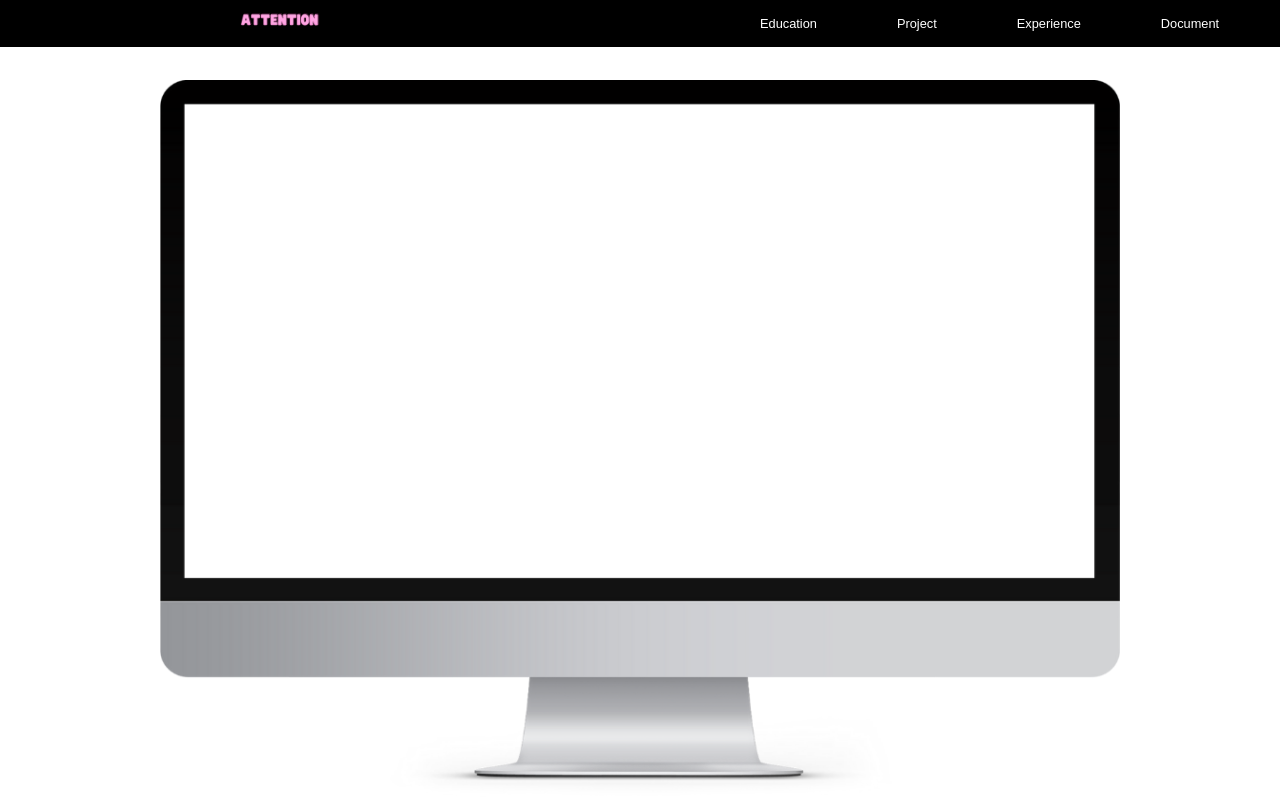
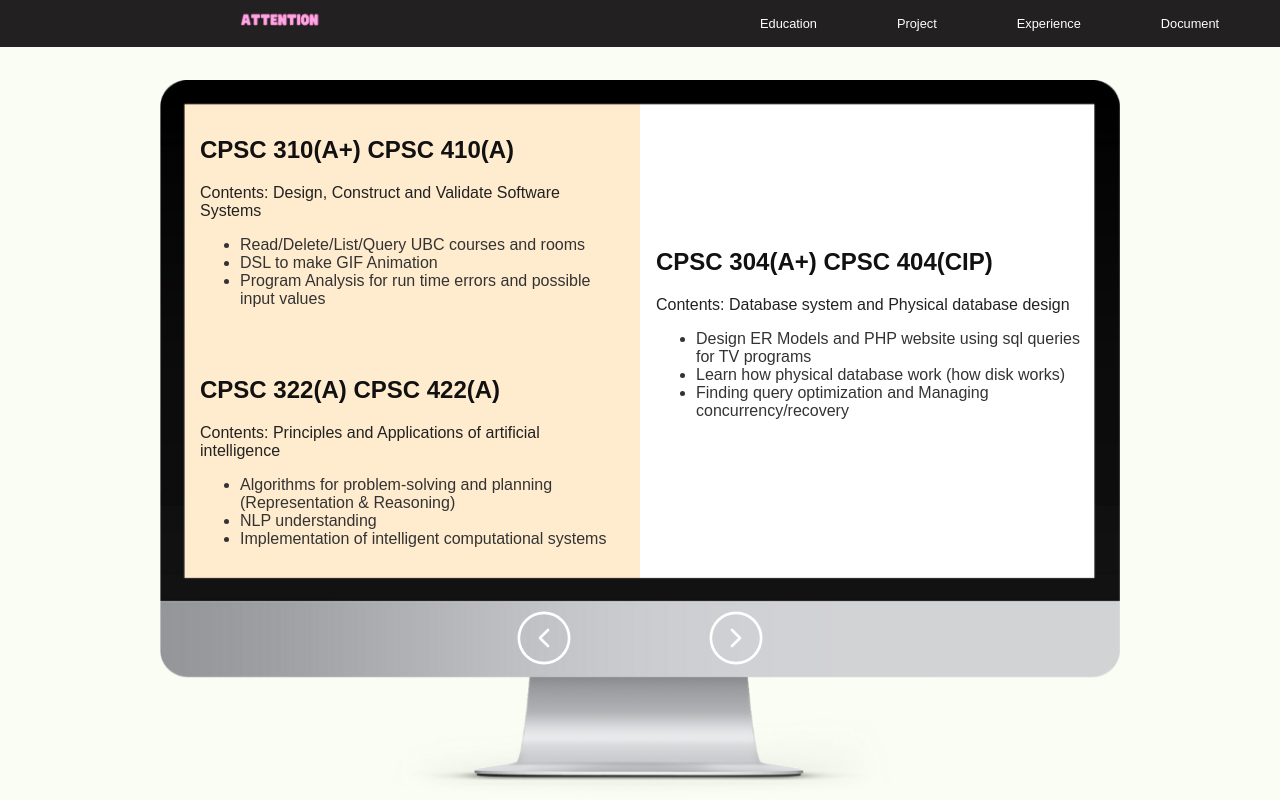
Before and after one commit to chunga7879/portfolio, a React (Create React App) app: page /education in a window 1280 px wide. Both pictures are taken after a click on the icon 704 px from the left and 636 px from the top of the page. Built offline with nearby package versions, Linux system fonts and the light colour scheme.

Commit message:
add edu complete

```diff
--- a/src/App.scss
+++ b/src/App.scss
@@ -8,6 +8,18 @@ html.full body {
 a {
   text-decoration: none;
   color: black;
+}
+
+h1 {
+  font-size: 2em;
+}
+
+h2 {
+  font-size: 1.5em;
+}
+
+h3 {
+  font-size: 1em;
 }
 
 a:hover {
@@ -32,7 +44,7 @@ a:hover {
     left: 0;
     z-index: 1;
     min-height: 2.5rem;
-    background-color: #000;
+    background-color: #222021;
 
     .logo {
       position: relative;
@@ -73,9 +85,10 @@ a:hover {
       position: relative;
       display: flex;
       justify-content: center;
-      z-index: 3;
-      bottom: 52.5rem;
+      z-index: 100;
+      bottom: 39rem;
       color: white;
+      margin-top: 0.4em;
       font-size: 4em;
       .icon1 {
         padding-right: 1em;
@@ -92,6 +105,7 @@ a:hover {
       width: 100%;
       top: 5rem;
       height: 45rem;
+      z-index: 5;
     }
 
     .inner {
@@ -100,13 +114,15 @@ a:hover {
       padding: 0;
       margin: 0;
       justify-content: center;
+      bottom: 39rem;
+      height: 30rem;
+      width: 95%;
+      left: 1.5em;
 
       .subScene {
         position: relative;
-        bottom: 45rem;
-        left: 0;
         width: 100%;
-        height: 45rem;
+        height: 100%;
       }
     }
   }
@@ -135,20 +151,30 @@ a:hover {
     display: flex;
     .scene {
       .inner {
+        .first {
+          width: 100%;
+          height: 100%;
+          background: blanchedalmond;
+        }
         .second {
+          background: white;
           .img {
             position: absolute;
-            width: 13em;
-            height: 15em;
-            top: calc((45rem - 20em) / 2);
-            left: 12em;
+            width: 20em;
+            height: 24em;
+            top: calc((30rem - 24em) / 2);
+            left: calc((50% - 20em) / 2);
           }
           .info {
+            background: blanchedalmond;
+            position: absolute;
             font-size: 1em;
-            position: absolute;
-            height: 12em;
-            top: 10em;
-            left: 30em;
+            height: 100%;
+            width: 49%;
+            right: 0;
+            padding-left: 1em;
+            padding-top: 3em;
+
             h1 {
               padding-bottom: 1em;
             }
@@ -278,17 +304,52 @@ a:hover {
     .scene {
       .inner {
         .first {
+          background: white;
           img {
             position: absolute;
-            top: 10em;
+            top: 2em;
             left: 3em;
-            width: 30em;
+            width: 35em;
             height: 8em;
           }
           .info {
             position: absolute;
-            top: 18em;
+            color: #444444;
+            top: 10em;
             left: 20em;
+            border: solid 2px lightgrey;
+            border-radius: 5px;
+            padding: 1em;
+          }
+        }
+        .second {
+          .course {
+            padding: 1em;
+            h2 {
+              color: #111111;
+            }
+            p {
+              color: #222222;
+            }
+            ul {
+              color: #333333;
+            }
+          }
+          .left {
+            position: absolute;
+            height: 100%;
+            width: 50%;
+            background: blanchedalmond;
+          }
+          .right {
+            position: absolute;
+            height: 100%;
+            width: 50%;
+            right: 0;
+            background: white;
+            .three{
+              margin-top: 7em;
+            }
           }
         }
       }
--- a/src/index.css
+++ b/src/index.css
@@ -3,7 +3,7 @@ body {
     height: 100%;
     margin: 0;
     padding: 0;
-    background: #fff;
+    background: #fafdf3;
     color: #000;
     font-family: "Nunito", "Noto Sans KR", sans-serif;
 }
--- a/src/pages/Education.tsx
+++ b/src/pages/Education.tsx
@@ -25,7 +25,7 @@ export default function Education() {
             <div className="scene">
                 <img src={home1} alt="computer" className="back" />
                 {page == 0 &&  <FirstScene />}
-                {/*{page == 1 &&  <SecondScene />}*/}
+                {page == 1 &&  <SecondScene />}
                 {/*{page == 2 &&  <ThirdScene />}*/}
                 {/*{page == 3 &&  <FourthScene />}*/}
                 <div className="icons">
@@ -45,8 +45,8 @@ function FirstScene() {
             <div className="subScene first">
                 <img src={UBC_Logo} alt="ubc logo image"/>
                 <div className="info">
-                    <h1>Major: Computer Science in BSc</h1>
-                    <h1>Graduation: Expected May 2023</h1>
+                    <h1>Computer Science in BSc</h1>
+                    <h1>Sept 2019 ~ Expected May 2023</h1>
                     <h1>GPA: 4.30/4.33</h1>
                 </div>
             </div>
@@ -58,25 +58,36 @@ function SecondScene() {
     return (
         <div className="inner">
             <div className="subScene second">
+                <div className="left">
                     <div className="course one">
-                    <h2>CPSC 310/ CPSC 410</h2>
+                        <h2>CPSC 310(A+) CPSC 410(A)</h2>
                         <p>Contents: Design, Construct and Validate Software Systems</p>
-                    <p>Implementing several software systems/projects</p>
-                    <ul>
+                        <ul className="details">
                             <li>Read/Delete/List/Query UBC courses and rooms</li>
                             <li>DSL to make GIF Animation</li>
                             <li>Program Analysis for run time errors and possible input values</li>
                         </ul>
                     </div>
                     <div className="course two">
-                    <h2>CPSC 322/ CPSC 422</h2>
-                    <p>Contents: </p>
-                    <p></p>
+                        <h2>CPSC 322(A) CPSC 422(A)</h2>
+                        <p>Contents: Principles and Applications of artificial intelligence</p>
+                        <ul className="details">
+                            <li>Algorithms for problem-solving and planning (Representation & Reasoning)</li>
+                            <li>NLP understanding</li>
+                            <li>Implementation of intelligent computational systems</li>
+                        </ul>
                     </div>
+                </div>
+                <div className="right">
                     <div className="course three">
-                    <h2>CPSC 304/ CPSC 404</h2>
-                    <p>Contents: </p>
-                    <p></p>
+                        <h2>CPSC 304(A+) CPSC 404(CIP)</h2>
+                        <p>Contents: Database system and Physical database design </p>
+                        <ul className="details">
+                            <li>Design ER Models and PHP website using sql queries for TV programs</li>
+                            <li>Learn how physical database work (how disk works)</li>
+                            <li>Finding query optimization and Managing concurrency/recovery</li>
+                        </ul>
+                    </div>
                 </div>
             </div>
         </div>
--- a/src/pages/Home.tsx
+++ b/src/pages/Home.tsx
@@ -53,7 +53,7 @@ export default function Home() {
             <div className="s2">
                 <div className="floating-one six"><img src={Unity} alt="unity logo" /></div>
                 <div className="floating-two seven"><img src={Python} alt="python logo" /></div>
-                <div className="floating-one eight"><h3>C/C++</h3></div>
+                <div className="floating-one eight"><h1>C/C++</h1></div>
                 <div className="floating-two nine"><img src={MySQL} alt="mySQL logo" /></div>
                 <div className="floating-one ten"><img src={OpenGL} alt="openGL logo" /></div>
             </div>
--- a/src/pages/Project.tsx
+++ b/src/pages/Project.tsx
@@ -1,5 +1,38 @@
+import {useState} from "react";
+import home1 from "../images/home1.png";
+import {CiCircleChevLeft, CiCircleChevRight} from "react-icons/ci";
+import React from "../images/React.png";
+
 export default function Project() {
+    const [page, setPage] = useState(0);
+
+    const onClickPrev = () => {
+        if (page > 0) {
+            setPage(page - 1);
+        }
+    }
+
+    const onClickNext = () => {
+        if (page < 1) {
+            setPage(page + 1);
+        }
+    }
+
     return (
-        <></>
+        <div className="project">
+            <div className="s1"></div>
+            <div className="scene">
+                <img src={home1} alt="computer" className="back" />
+                {/*{page == 0 &&  <FirstScene />}*/}
+                {/*{page == 1 &&  <SecondScene />}*/}
+
+                <div className="icons">
+                    <CiCircleChevLeft className="icon1" onClick={onClickPrev}/>
+                    <CiCircleChevRight className="icon2" onClick={onClickNext} />
+                </div>
+            </div>
+            <div className="s2"></div>
+
+        </div>
     );
 }
```
Lines whose indentation alone changed are shown as unchanged.
